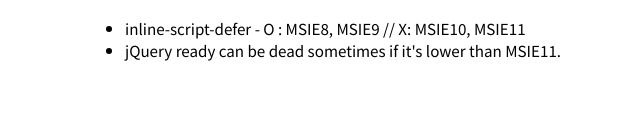
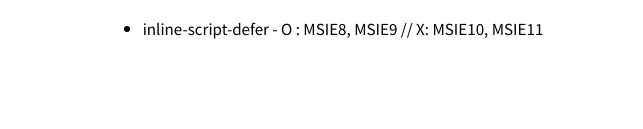
Before and after one commit to owebio/xready.js, a plain HTML site: page index.html in a window 1280 px wide. Shown: the part 1394-1523 px from the top of the page, without its empty margins (317-960 px from the left). Drawn offline with nearby package versions, Linux system fonts and the light colour scheme.

Commit message:
need to check some more

```diff
--- a/index.html
+++ b/index.html
@@ -77,7 +77,6 @@ logUpdate('body-inline-first');
 </div>
 <ul>
   <li> inline-script-defer - O : MSIE8, MSIE9  // X: MSIE10, MSIE11
-  <li> jQuery ready can be dead sometimes if it's lower than MSIE11.
 </ul>
 <script>
 logUpdate('body-inline');
```
